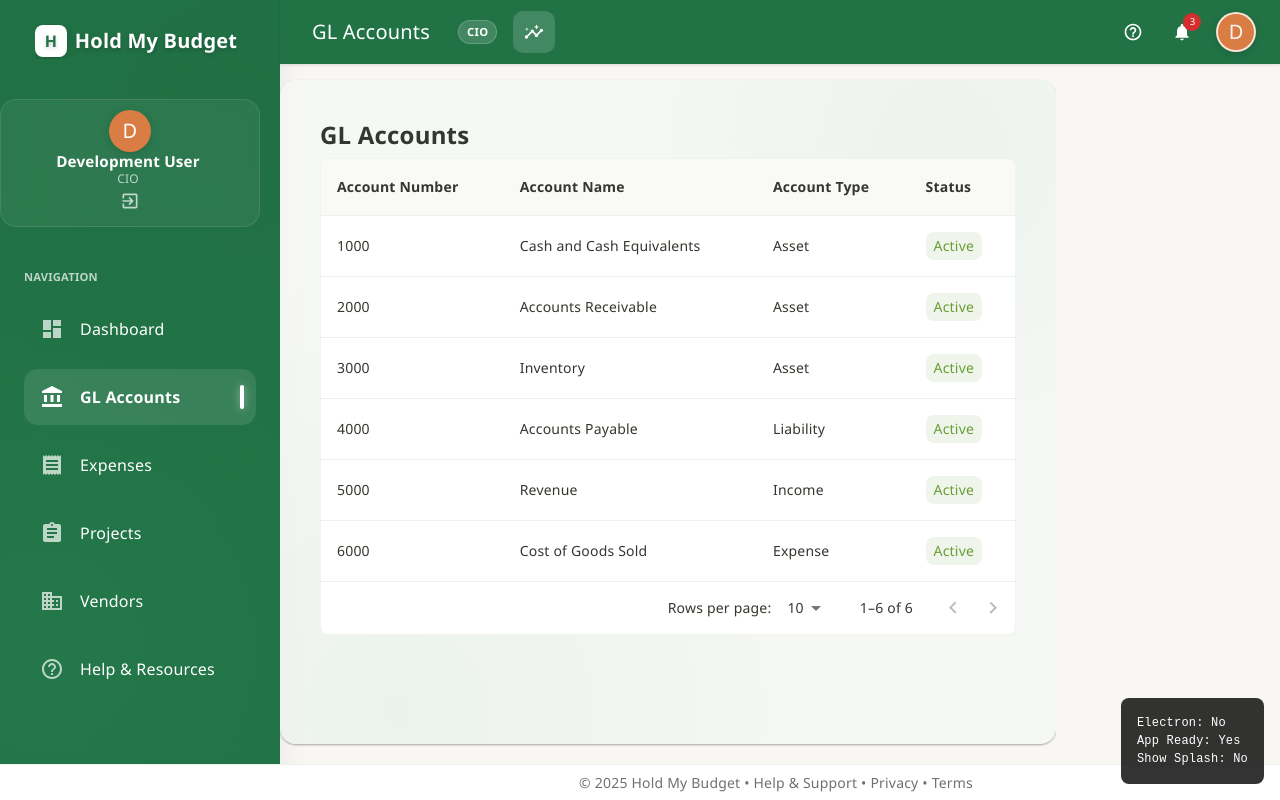
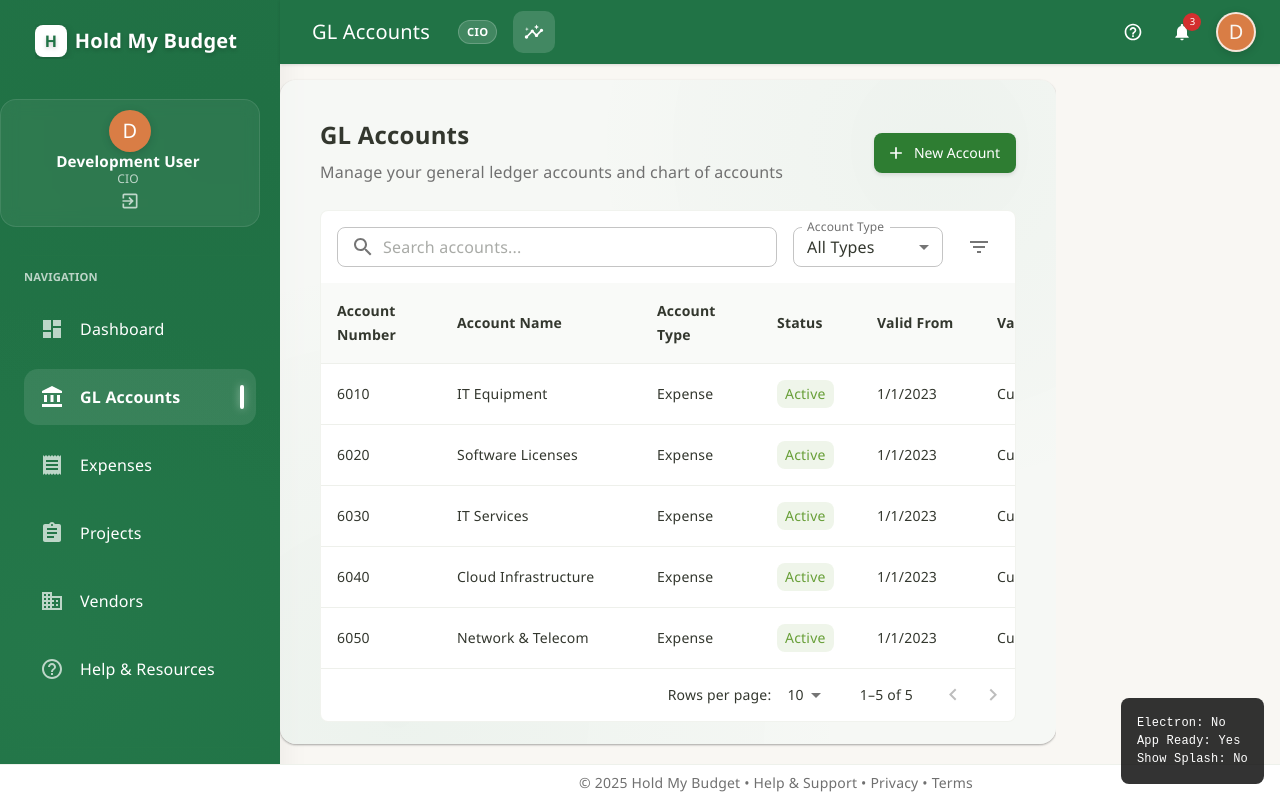
Before and after one commit to holdmydata/budgeting_app, a React (Vite) app in the folder budgeting-app/: page /gl-accounts in a window 1280 px wide. Built offline with nearby package versions, Linux system fonts and the light colour scheme.

Commit message:
additional connections

```diff
--- a/budgeting-app/src/pages/GLAccounts.tsx
+++ b/budgeting-app/src/pages/GLAccounts.tsx
@@ -1,4 +1,4 @@
-import React, { useState } from 'react';
+import React, { useState, useEffect } from 'react';
 import {
   Box,
   Typography,
@@ -11,77 +11,158 @@
   TablePagination,
   TableRow,
   alpha,
+  Alert,
+  LinearProgress,
+  TextField,
+  InputAdornment,
+  IconButton,
+  Tooltip,
+  Button,
+  FormControl,
+  InputLabel,
+  Select,
+  MenuItem,
+  SelectChangeEvent
 } from '@mui/material';
+import SearchIcon from '@mui/icons-material/Search';
+import FilterListIcon from '@mui/icons-material/FilterList';
+import AddIcon from '@mui/icons-material/Add';
 import { GLAccount } from '../types/data';
+import { useData } from '../context/DataContext';
 
-// Mock data for GL accounts
-const mockAccounts: GLAccount[] = [
+// Column definition for the table
+interface Column {
+  id: keyof GLAccount;
+  label: string;
+  minWidth?: number;
+  align?: 'right' | 'left' | 'center';
+  format?: (value: any) => React.ReactNode;
+}
+
+const columns: Column[] = [
+  { id: 'accountNumber', label: 'Account Number', minWidth: 120 },
+  { id: 'accountName', label: 'Account Name', minWidth: 200 },
+  { id: 'accountType', label: 'Account Type', minWidth: 120 },
   {
-    id: '1',
-    accountNumber: '1000',
-    accountName: 'Cash and Cash Equivalents',
-    accountType: 'Asset',
-    isActive: true,
-    createdAt: '2024-01-01T00:00:00Z',
-    updatedAt: '2024-01-01T00:00:00Z',
+    id: 'isActive',
+    label: 'Status',
+    minWidth: 100,
+    format: (value: boolean) => (
+      <Box
+        sx={{
+          display: 'inline-block',
+          px: 1,
+          py: 0.5,
+          borderRadius: 1,
+          backgroundColor: value
+            ? (theme) => alpha(theme.palette.success.main, 0.1)
+            : (theme) => alpha(theme.palette.error.main, 0.1),
+          color: value
+            ? (theme) => theme.palette.success.main
+            : (theme) => theme.palette.error.main,
+          fontWeight: 500,
+        }}
+      >
+        {value ? 'Active' : 'Inactive'}
+      </Box>
+    )
   },
   {
-    id: '2',
-    accountNumber: '2000',
-    accountName: 'Accounts Receivable',
-    accountType: 'Asset',
-    isActive: true,
-    createdAt: '2024-01-01T00:00:00Z',
-    updatedAt: '2024-01-01T00:00:00Z',
+    id: 'validFrom',
+    label: 'Valid From',
+    minWidth: 120,
+    format: (value: string) => new Date(value).toLocaleDateString()
   },
   {
-    id: '3',
-    accountNumber: '3000',
-    accountName: 'Inventory',
-    accountType: 'Asset',
-    isActive: true,
-    createdAt: '2024-01-01T00:00:00Z',
-    updatedAt: '2024-01-01T00:00:00Z',
-  },
-  {
-    id: '4',
-    accountNumber: '4000',
-    accountName: 'Accounts Payable',
-    accountType: 'Liability',
-    isActive: true,
-    createdAt: '2024-01-01T00:00:00Z',
-    updatedAt: '2024-01-01T00:00:00Z',
-  },
-  {
-    id: '5',
-    accountNumber: '5000',
-    accountName: 'Revenue',
-    accountType: 'Income',
-    isActive: true,
-    createdAt: '2024-01-01T00:00:00Z',
-    updatedAt: '2024-01-01T00:00:00Z',
-  },
-  {
-    id: '6',
-    accountNumber: '6000',
-    accountName: 'Cost of Goods Sold',
-    accountType: 'Expense',
-    isActive: true,
-    createdAt: '2024-01-01T00:00:00Z',
-    updatedAt: '2024-01-01T00:00:00Z',
-  },
+    id: 'validTo',
+    label: 'Valid To',
+    minWidth: 120,
+    format: (value: string | null) => value ? new Date(value).toLocaleDateString() : 'Current'
+  }
+];
+
+// Account type filter options
+const accountTypeFilters = [
+  { value: 'all', label: 'All Types' },
+  { value: 'Asset', label: 'Asset' },
+  { value: 'Liability', label: 'Liability' },
+  { value: 'Equity', label: 'Equity' },
+  { value: 'Revenue', label: 'Revenue' },
+  { value: 'Expense', label: 'Expense' }
 ];
 
 export const GLAccounts: React.FC = () => {
-  const [accounts] = useState<GLAccount[]>(mockAccounts);
+  const { isLoading, fetchGLAccounts } = useData();
+  const [accounts, setAccounts] = useState<GLAccount[]>([]);
+  const [error, setError] = useState<string | null>(null);
   const [page, setPage] = useState(0);
   const [rowsPerPage, setRowsPerPage] = useState(10);
+  const [searchQuery, setSearchQuery] = useState('');
+  const [accountTypeFilter, setAccountTypeFilter] = useState('all');
+
+  // Fetch GL accounts when filters change
+  useEffect(() => {
+    const loadAccounts = async () => {
+      try {
+        setError(null);
+        const filters: Record<string, any> = {
+          isCurrent: true // Only show current versions by default
+        };
+
+        // Add account type filter
+        if (accountTypeFilter !== 'all') {
+          filters.accountType = accountTypeFilter;
+        }
+
+        // Add search filter
+        if (searchQuery) {
+          filters.search = searchQuery;
+        }
+
+        const data = await fetchGLAccounts(filters);
+        setAccounts(data);
+      } catch (err) {
+        console.error('Error fetching GL accounts:', err);
+        setError('Failed to load GL accounts. Please try again later.');
+      }
+    };
+
+    loadAccounts();
+  }, [fetchGLAccounts, accountTypeFilter, searchQuery]);
+
+  const handleSearchChange = (event: React.ChangeEvent<HTMLInputElement>) => {
+    setSearchQuery(event.target.value);
+    setPage(0);
+  };
+
+  const handleAccountTypeFilterChange = (event: SelectChangeEvent) => {
+    setAccountTypeFilter(event.target.value);
+    setPage(0);
+  };
+
+  // Apply pagination
+  const paginatedAccounts = accounts.slice(page * rowsPerPage, page * rowsPerPage + rowsPerPage);
 
   return (
     <Box sx={{ p: 3 }}>
-      <Typography variant="h4" gutterBottom>
-        GL Accounts
-      </Typography>
+      <Box sx={{ mb: 3, display: 'flex', justifyContent: 'space-between', alignItems: 'center', flexWrap: 'wrap' }}>
+        <Box>
+          <Typography variant="h4" component="h1" gutterBottom>
+            GL Accounts
+          </Typography>
+          <Typography variant="subtitle1" color="text.secondary">
+            Manage your general ledger accounts and chart of accounts
+          </Typography>
+        </Box>
+        <Button
+          variant="contained"
+          color="primary"
+          startIcon={<AddIcon />}
+        >
+          New Account
+        </Button>
+      </Box>
+
       <Paper
         sx={{
           overflow: 'hidden',
@@ -90,43 +171,89 @@
           borderColor: (theme) => alpha(theme.palette.divider, 0.1),
         }}
       >
+        <Box sx={{ p: 2, display: 'flex', alignItems: 'center', gap: 2, flexWrap: 'wrap' }}>
+          <TextField
+            placeholder="Search accounts..."
+            variant="outlined"
+            size="small"
+            value={searchQuery}
+            onChange={handleSearchChange}
+            sx={{ flexGrow: 1 }}
+            InputProps={{
+              startAdornment: (
+                <InputAdornment position="start">
+                  <SearchIcon />
+                </InputAdornment>
+              ),
+            }}
+          />
+
+          <FormControl size="small" sx={{ minWidth: 150 }}>
+            <InputLabel id="account-type-filter-label">Account Type</InputLabel>
+            <Select
+              labelId="account-type-filter-label"
+              value={accountTypeFilter}
+              label="Account Type"
+              onChange={handleAccountTypeFilterChange}
+            >
+              {accountTypeFilters.map((option) => (
+                <MenuItem key={option.value} value={option.value}>{option.label}</MenuItem>
+              ))}
+            </Select>
+          </FormControl>
+
+          <Tooltip title="Additional filters">
+            <IconButton>
+              <FilterListIcon />
+            </IconButton>
+          </Tooltip>
+        </Box>
+
+        {error && (
+          <Box sx={{ p: 2 }}>
+            <Alert severity="error">{error}</Alert>
+          </Box>
+        )}
+
+        {isLoading && <LinearProgress />}
+
         <TableContainer>
           <Table>
             <TableHead>
               <TableRow>
-                <TableCell>Account Number</TableCell>
-                <TableCell>Account Name</TableCell>
-                <TableCell>Account Type</TableCell>
-                <TableCell>Status</TableCell>
+                {columns.map((column) => (
+                  <TableCell
+                    key={column.id}
+                    align={column.align}
+                    style={{ minWidth: column.minWidth }}
+                  >
+                    {column.label}
+                  </TableCell>
+                ))}
               </TableRow>
             </TableHead>
             <TableBody>
-              {accounts.slice(page * rowsPerPage, page * rowsPerPage + rowsPerPage).map((account) => (
-                <TableRow key={account.id} hover>
-                  <TableCell>{account.accountNumber}</TableCell>
-                  <TableCell>{account.accountName}</TableCell>
-                  <TableCell>{account.accountType}</TableCell>
-                  <TableCell>
-                    <Box
-                      sx={{
-                        display: 'inline-block',
-                        px: 1,
-                        py: 0.5,
-                        borderRadius: 1,
-                        backgroundColor: account.isActive
-                          ? (theme) => alpha(theme.palette.success.main, 0.1)
-                          : (theme) => alpha(theme.palette.error.main, 0.1),
-                        color: account.isActive
-                          ? (theme) => theme.palette.success.main
-                          : (theme) => theme.palette.error.main,
-                        fontWeight: 500,
-                      }}
-                    >
-                      {account.isActive ? 'Active' : 'Inactive'}
-                    </Box>
+              {paginatedAccounts.map((account) => (
+                <TableRow key={account.id} hover sx={{ cursor: 'pointer' }}>
+                  {columns.map((column) => {
+                    const value = account[column.id];
+                    return (
+                      <TableCell key={column.id} align={column.align}>
+                        {column.format ? column.format(value) : value || '-'}
+                      </TableCell>
+                    );
+                  })}
+                </TableRow>
+              ))}
+              {paginatedAccounts.length === 0 && !isLoading && (
+                <TableRow>
+                  <TableCell colSpan={columns.length} align="center">
+                    {searchQuery || accountTypeFilter !== 'all'
+                      ? 'No accounts matching search criteria'
+                      : 'No accounts available'}
                   </TableCell>
                 </TableRow>
-              ))}
+              )}
             </TableBody>
           </Table>
         </TableContainer>
--- a/budgeting-app/src/pages/Projects.tsx
+++ b/budgeting-app/src/pages/Projects.tsx
@@ -1,4 +1,4 @@
-import React, { useState } from 'react';
+import React, { useState, useEffect } from 'react';
 import {
   Box,
   Typography,
@@ -27,7 +27,8 @@
   MenuItem,
   FormControl,
   InputLabel,
-  SelectChangeEvent
+  SelectChangeEvent,
+  Alert
 } from '@mui/material';
 import SearchIcon from '@mui/icons-material/Search';
 import FilterListIcon from '@mui/icons-material/FilterList';
@@ -38,55 +39,6 @@
 import PlayCircleIcon from '@mui/icons-material/PlayCircle';
 import { useData } from '../context/DataContext';
 import { Project } from '../types/data';
-
-// Mock data for initial rendering
-const mockProjectData: Project[] = [
-  {
-    id: "1",
-    projectCode: "PRJ-001",
-    projectName: "IT Infrastructure Upgrade",
-    description: "Upgrade company IT infrastructure",
-    startDate: "2023-01-01",
-    endDate: "2023-12-31",
-    budget: 300000,
-    spent: 0,
-    status: "Planned",
-    owner: "1",
-    priority: "Medium",
-    glAccount: "1",
-    createdAt: "2023-01-01",
-    updatedAt: "2023-01-01"
-  },
-  {
-    id: "2",
-    projectCode: "PRJ-002",
-    projectName: "Marketing Campaign",
-    description: "Q3 marketing campaign for new product",
-    startDate: "2023-07-01",
-    endDate: "2023-09-30",
-    budget: 150000,
-    spent: 0,
-    status: "Planned",
-    owner: "2",
-    priority: "Medium",
-    glAccount: "2",
-    createdAt: "2023-01-01",
-    updatedAt: "2023-01-01"
-  }
-];
-
-// Mock manager data
-const mockManagers = {
-  '1': 'Brad',
-  '2': 'Kevin',
-  '3': 'Drew',
-  '4': 'Ana',
-  '5': 'Mike',
-  '6': 'Scott',
-  '7': 'Jim',
-  '8': 'Jill',
-  '9': 'Jack',
-};
 
 // Format currency helper
 const formatCurrency = (value: number): string => {
@@ -118,14 +70,14 @@
 
       switch(value) {
         case 'Planned':
-          color = 'success';
+          color = 'info';
           icon = <PlayCircleIcon fontSize="small" />;
-          label = 'Active';
+          label = 'Planned';
           break;
         case 'In Progress':
-          color = 'info';
+          color = 'success';
           icon = <CheckCircleIcon fontSize="small" />;
-          label = 'Planned';
+          label = 'In Progress';
           break;
         case 'Completed':
           color = 'default';
@@ -176,27 +128,19 @@
     label: 'Budget',
     minWidth: 150,
     align: 'right',
-    format: (value: number) => value.toLocaleString('en-US', { style: 'currency', currency: 'USD' })
+    format: (value: number) => formatCurrency(value)
   },
   {
-    id: 'budgetUsed',
-    label: 'Budget Used',
+    id: 'spent',
+    label: 'Spent',
     minWidth: 150,
     align: 'right',
-    format: (_: any, row?: Project) => {
-      if (!row) return '-';
-      const used = row.budget * 0.75; // Mock usage as 75% of budget
-      return formatCurrency(used);
-    }
+    format: (value: number) => formatCurrency(value)
   },
   {
-    id: 'managerName',
+    id: 'owner',
     label: 'Manager',
-    minWidth: 180,
-    format: (_: any, row?: Project) => {
-      if (!row) return '-';
-      return mockManagers[row.owner as keyof typeof mockManagers] || '-';
-    }
+    minWidth: 180
   }
 ];
 
@@ -216,7 +160,10 @@
 const ProjectsPage: React.FC = () => {
   const theme = useTheme();
   const isMobile = useMediaQuery(theme.breakpoints.down('sm'));
-  const { isLoading } = useData();
+  const { isLoading, fetchProjects } = useData();
+
+  const [projects, setProjects] = useState<Project[]>([]);
+  const [error, setError] = useState<string | null>(null);
   const [page, setPage] = useState(0);
   const [rowsPerPage, setRowsPerPage] = useState(10);
   const [order, setOrder] = useState<Order>('asc');
@@ -224,14 +171,39 @@
   const [searchQuery, setSearchQuery] = useState('');
   const [statusFilter, setStatusFilter] = useState('all');
 
-  // Project statistics
-  const activeProjects = mockProjectData.filter(p => p.status === 'Planned').length;
-  const completedProjects = mockProjectData.filter(p => p.status === 'Completed').length;
-  const totalBudget = mockProjectData.reduce((sum, project) => sum + project.budget, 0);
-  const usedBudget = mockProjectData.reduce((sum, project) => {
-    const usage = 0.75; // Mock usage as 75% of budget
-    return sum + (project.budget * usage);
-  }, 0);
+  // Fetch projects when filters change
+  useEffect(() => {
+    const loadProjects = async () => {
+      try {
+        setError(null);
+        const filters: Record<string, any> = {};
+
+        // Add status filter
+        if (statusFilter !== 'all') {
+          filters.status = statusFilter;
+        }
+
+        // Add search filter
+        if (searchQuery) {
+          filters.search = searchQuery;
+        }
+
+        const data = await fetchProjects();
+        setProjects(data);
+      } catch (err) {
+        console.error('Error fetching projects:', err);
+        setError('Failed to load projects. Please try again later.');
+      }
+    };
+
+    loadProjects();
+  }, [fetchProjects, statusFilter, searchQuery]);
+
+  // Calculate statistics from current data
+  const activeProjects = projects.filter(p => p.status === 'In Progress').length;
+  const completedProjects = projects.filter(p => p.status === 'Completed').length;
+  const totalBudget = projects.reduce((sum, project) => sum + project.budget, 0);
+  const totalSpent = projects.reduce((sum, project) => sum + project.spent, 0);
 
   const handleRequestSort = (property: keyof Project) => {
     const isAsc = orderBy === property && order === 'asc';
@@ -258,31 +230,24 @@
     setPage(0);
   };
 
-  // Filter projects based on search query and status filter
-  const filteredProjects = mockProjectData.filter((project) => {
-    // Status filter
-    if (statusFilter !== 'all' && project.status !== statusFilter) {
-      return false;
+  // Sort projects
+  const sortedProjects = [...projects].sort((a, b) => {
+    const isAsc = order === 'asc';
+
+    if (orderBy === 'startDate' || orderBy === 'endDate' || orderBy === 'createdAt' || orderBy === 'updatedAt') {
+      return isAsc
+        ? new Date(a[orderBy]).getTime() - new Date(b[orderBy]).getTime()
+        : new Date(b[orderBy]).getTime() - new Date(a[orderBy]).getTime();
     }
 
-    // Search query filter
-    const searchLower = searchQuery.toLowerCase();
-    return (
-      project.projectCode.toLowerCase().includes(searchLower) ||
-      project.projectName.toLowerCase().includes(searchLower) ||
-      project.description.toLowerCase().includes(searchLower)
-    );
-  });
+    if (orderBy === 'budget' || orderBy === 'spent') {
+      return isAsc ? a[orderBy] - b[orderBy] : b[orderBy] - a[orderBy];
+    }
 
-  // Sort projects
-  const sortedProjects = [...filteredProjects].sort((projectA, projectB) => {
-    const aValue = projectA[orderBy];
-    const bValue = projectB[orderBy];
-    if (order === 'asc') {
-      return aValue < bValue ? -1 : aValue > bValue ? 1 : 0;
-    } else {
-      return bValue < aValue ? -1 : bValue > aValue ? 1 : 0;
-    }
+    // Default string comparison
+    const aValue = String(a[orderBy] || '');
+    const bValue = String(b[orderBy] || '');
+    return isAsc ? aValue.localeCompare(bValue) : bValue.localeCompare(aValue);
   });
 
   // Get current page of projects
@@ -351,7 +316,7 @@
               Total Budget
             </Typography>
             <Typography variant="h5" component="div">
-              {totalBudget.toLocaleString('en-US', { style: 'currency', currency: 'USD', maximumFractionDigits: 0 })}
+              {formatCurrency(totalBudget)}
             </Typography>
           </CardContent>
         </Card>
@@ -361,14 +326,20 @@
               Budget Used
             </Typography>
             <Typography variant="h5" component="div">
-              {usedBudget.toLocaleString('en-US', { style: 'currency', currency: 'USD', maximumFractionDigits: 0 })}
+              {formatCurrency(totalSpent)}
             </Typography>
             <Typography variant="body2" color="text.secondary">
-              {Math.round((usedBudget / totalBudget) * 100)}% of total
+              {totalBudget > 0 ? Math.round((totalSpent / totalBudget) * 100) : 0}% of total
             </Typography>
           </CardContent>
         </Card>
       </Box>
+
+      {error && (
+        <Box sx={{ mb: 3 }}>
+          <Alert severity="error">{error}</Alert>
+        </Box>
+      )}
 
       {/* Loading state */}
       {isLoading && (
@@ -452,10 +423,7 @@
                   sx={{ cursor: 'pointer' }}
                 >
                   {columns.map((column) => {
-                    const value = column.id === 'budgetUsed' || column.id === 'managerName'
-                      ? null
-                      : project[column.id as keyof Project];
-
+                    const value = project[column.id as keyof Project];
                     return (
                       <TableCell key={column.id} align={column.align}>
                         {column.format ? column.format(value, project) : value || '-'}
@@ -464,7 +432,7 @@
                   })}
                 </TableRow>
               ))}
-              {displayedProjects.length === 0 && (
+              {displayedProjects.length === 0 && !isLoading && (
                 <TableRow>
                   <TableCell colSpan={columns.length} align="center">
                     {searchQuery || statusFilter !== 'all'
@@ -479,7 +447,7 @@
         <TablePagination
           rowsPerPageOptions={[5, 10, 25, 50]}
           component="div"
-          count={filteredProjects.length}
+          count={sortedProjects.length}
           rowsPerPage={rowsPerPage}
           page={page}
           onPageChange={handleChangePage}
```
